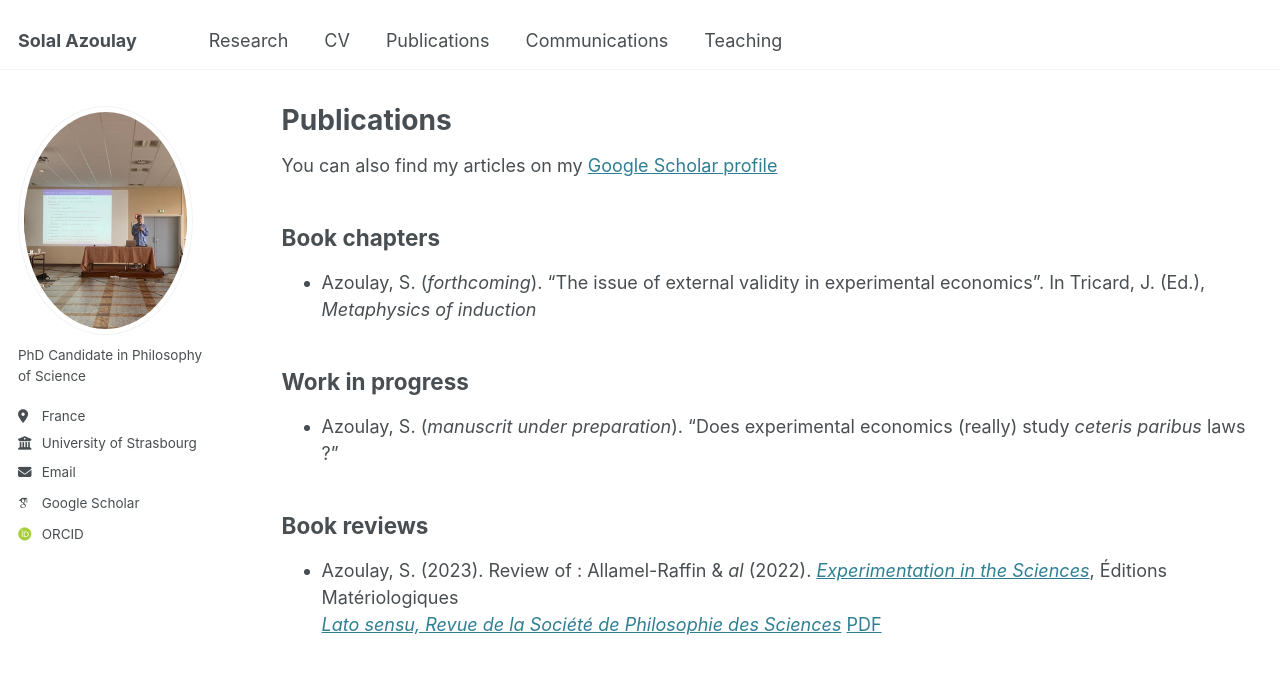
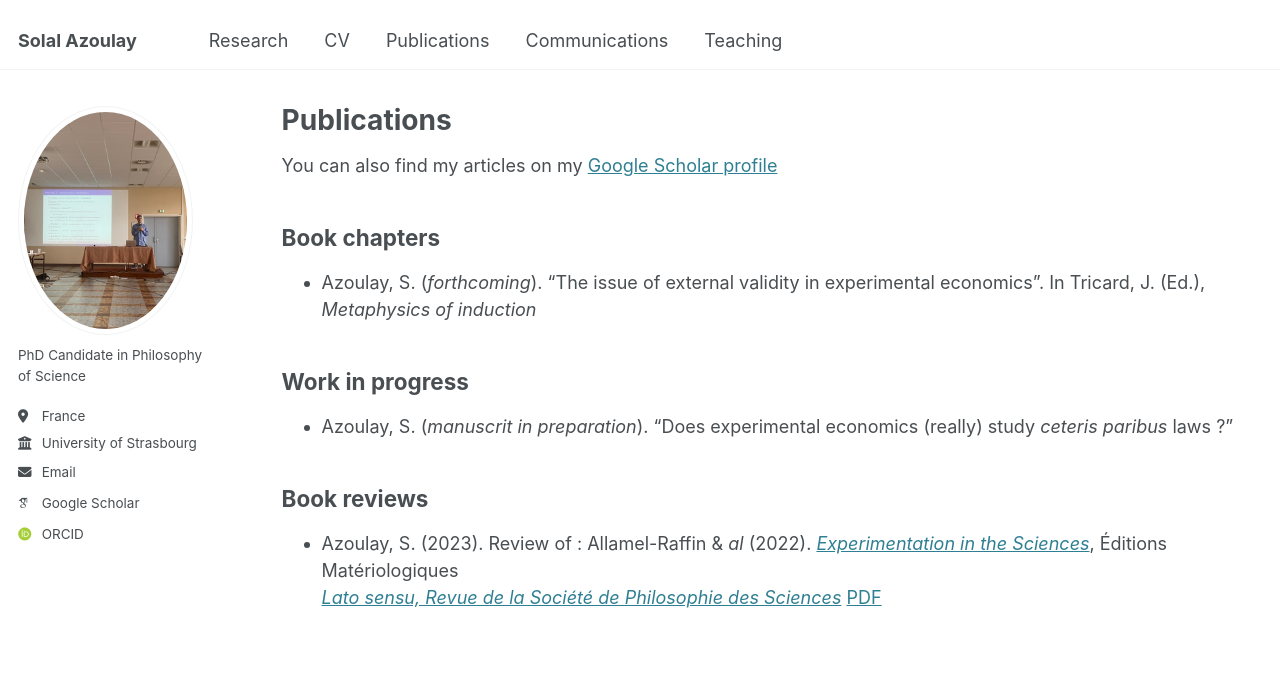
Before and after one commit to solal-azoulay/solal-azoulay.github.io, a Jekyll site: the page built from _pages/publications.md, in a window 1280 px wide and 944 px high. Shown: the top 674 px of the window. Built offline with Jekyll 4.4.1, drawn with Linux system fonts in a browser that asks for light colours; some web fonts are replaced.

Commit message:
Update publications.md

```diff
--- a/_pages/publications.md
+++ b/_pages/publications.md
@@ -13,7 +13,7 @@ Book chapters
 
 Work in progress
 ------------
-- Azoulay, S. (*manuscrit under preparation*). "Does experimental economics (really) study *ceteris paribus* laws ?"
+- Azoulay, S. (*manuscrit in preparation*). "Does experimental economics (really) study *ceteris paribus* laws ?"
 
 Book reviews
 ------------
```
